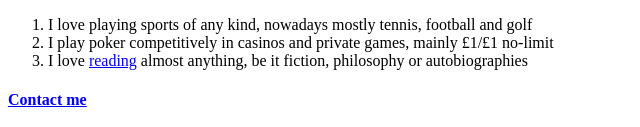
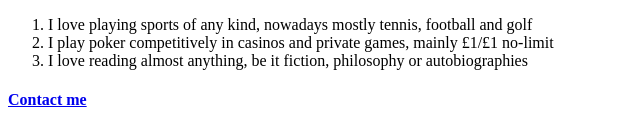
Before and after one commit to BeGOODWE/CV, a plain HTML site: page index.html in a window 1280 px wide. Shown: the part 1072-1199 px from the top of the page, 0-640 px from the left. Drawn offline with Linux system fonts and the light colour scheme.

Commit message:
Update index.html

```diff
--- a/index.html
+++ b/index.html
@@ -97,7 +97,7 @@
         <ol>
             <li>I love playing sports of any kind, nowadays mostly tennis, football and golf</li>
             <li>I play poker competitively in casinos and private games, mainly £1/£1 no-limit</li>
-            <li>I love <a href="reading.html">reading</a> almost anything, be it fiction, philosophy or autobiographies</li>
+            <li>I love reading almost anything, be it fiction, philosophy or autobiographies</li>
         </ol>
         <h4><a href="contact.html">Contact me</a></h4>
     </body>
```
